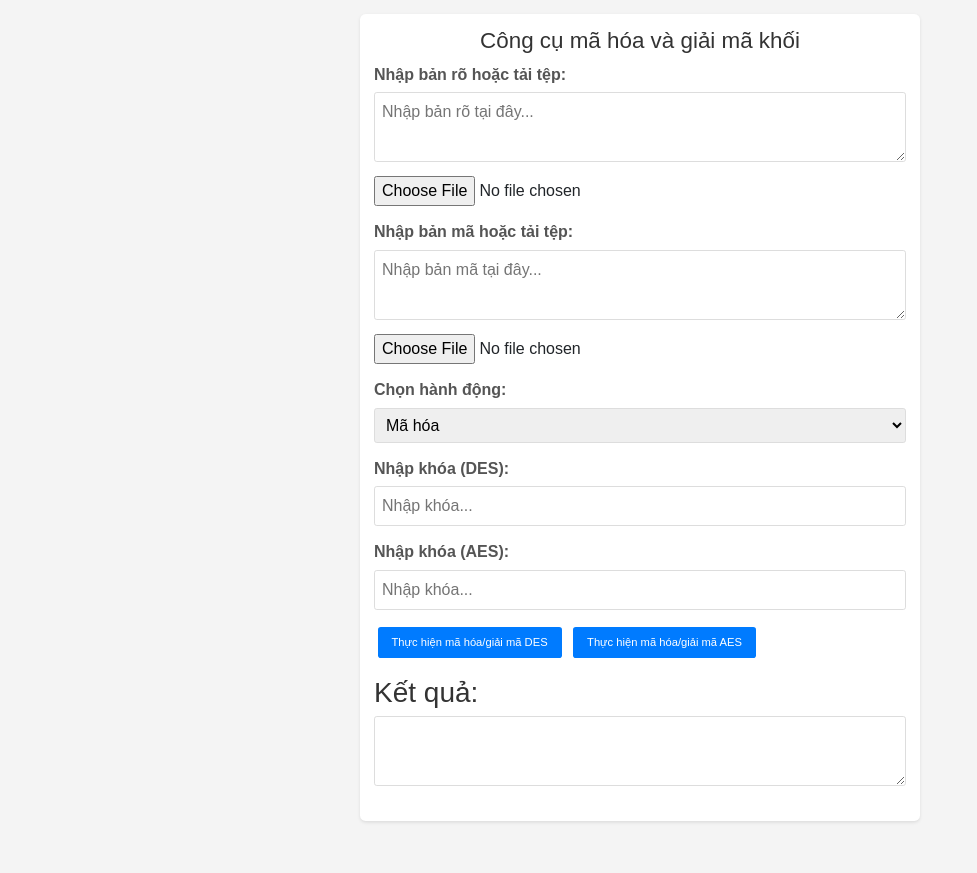
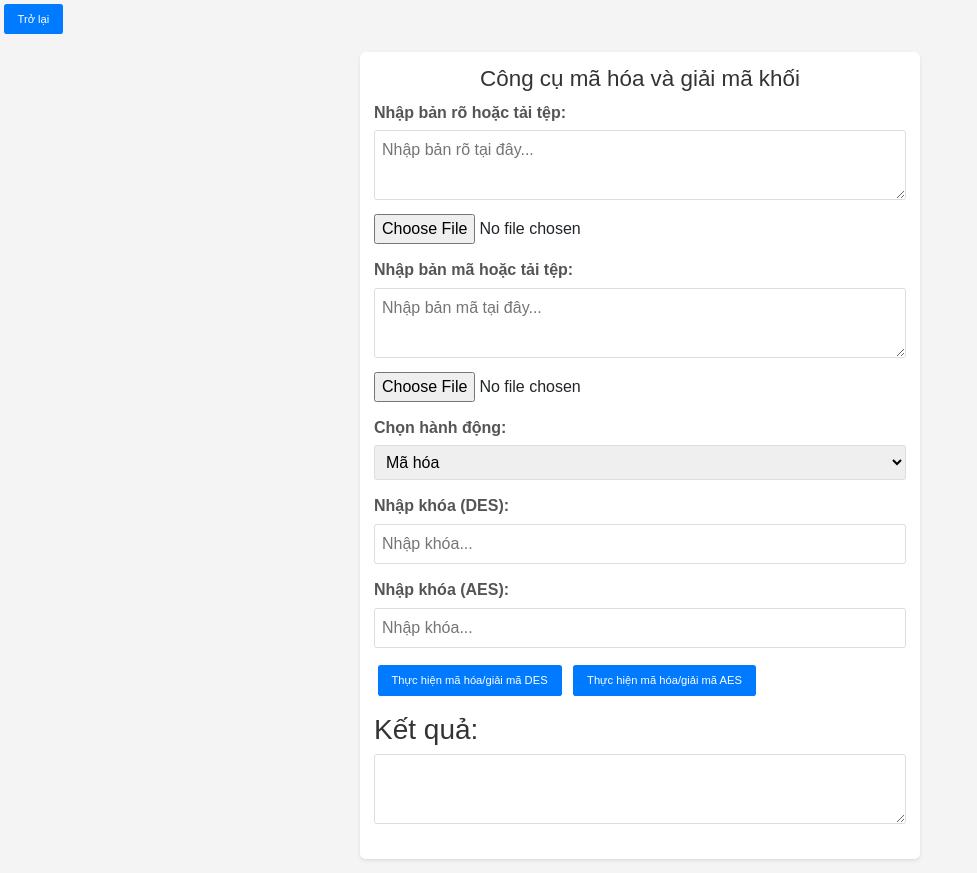
Before and after one commit to Minhne2194/PMCipher, a plain HTML site: page B2/mahoakhoi.html in a window 1280 px wide. Shown: the whole page, without its empty margins (0-977 px from the left). Before the commit the page ends 835 px from the top, so only its background shows below. Drawn offline with nearby package versions, Linux system fonts and the light colour scheme.

Commit message:
Update mahoakhoi.html

```diff
--- a/B2/mahoakhoi.html
+++ b/B2/mahoakhoi.html
@@ -8,6 +8,10 @@
     <link rel="stylesheet" href="mahoakhoi.css">
 </head>
 <body>
+    <div class="section">
+    <button onclick="goBack()">Trở lại</button>
+    </div>
+
     <div class="container">
         <h1>Công cụ mã hóa và giải mã khối</h1>
 
```
